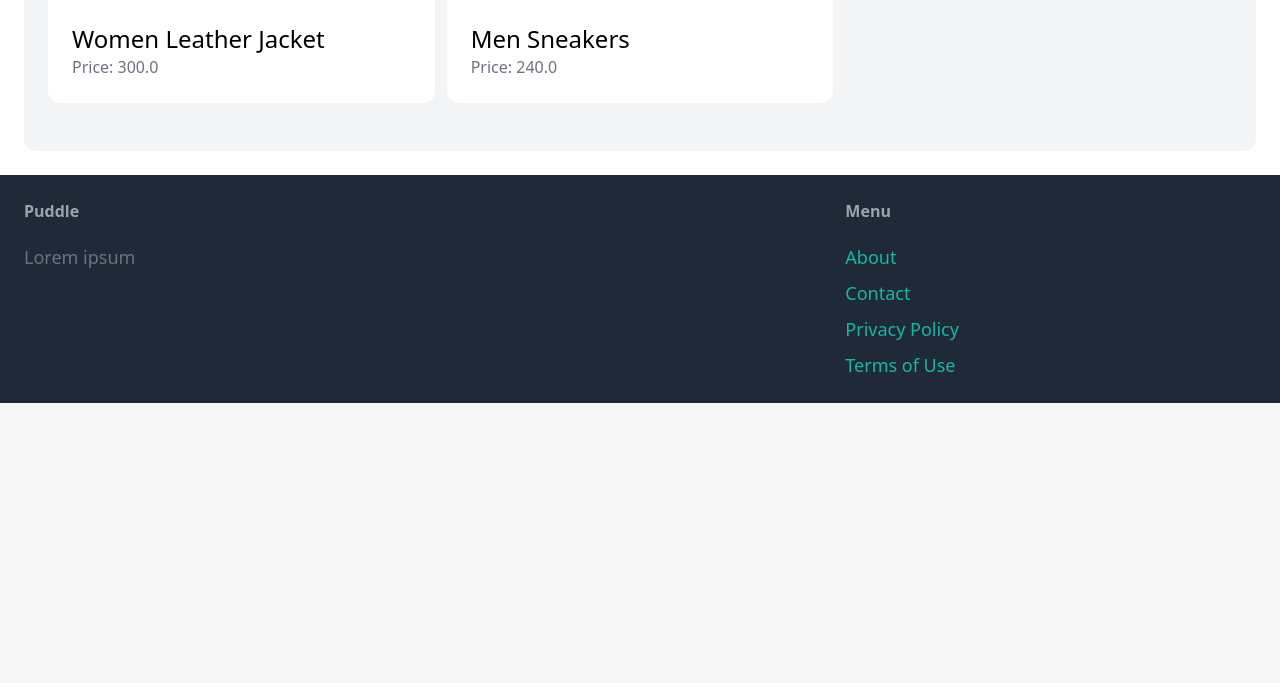
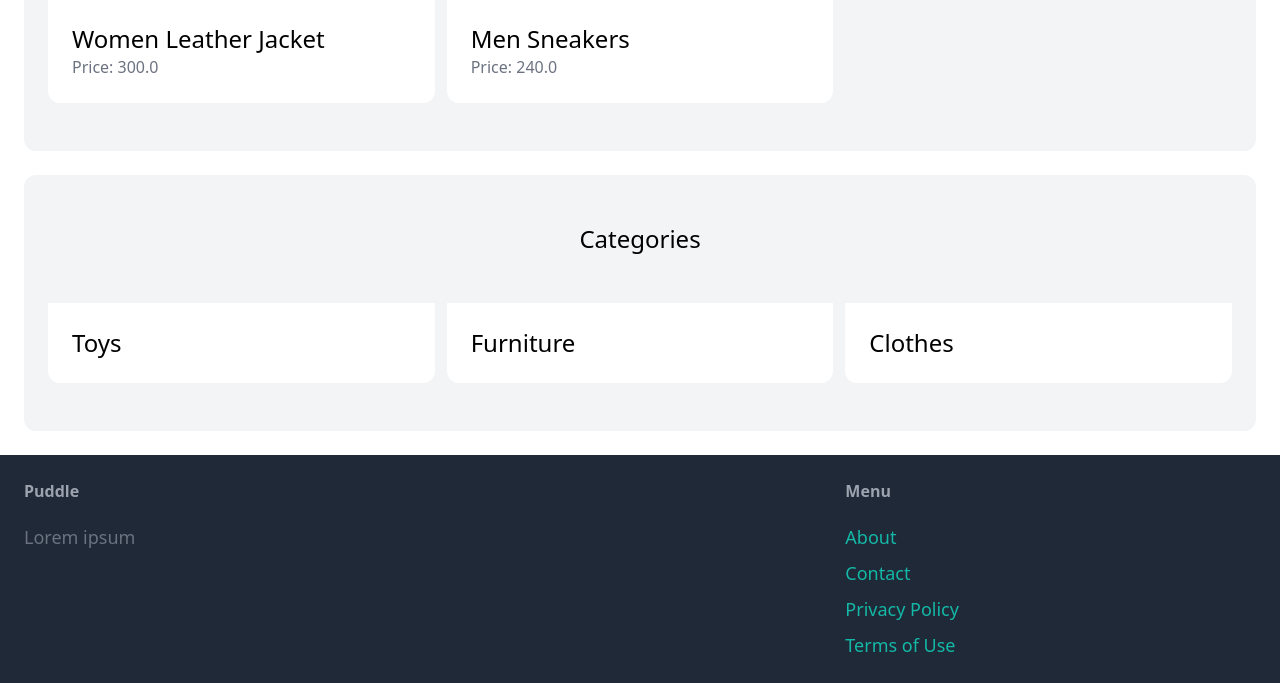
Before and after one commit to OgutuJoseph/puddle, a Django app: page / in a window 1280 px wide. Shown: the part 641-1324 px from the top of the page. Before the commit the page ends 1044 px from the top, so only its background shows below. Run offline with Django 4.2, Linux system fonts and the light colour scheme; data comes from the database, SQL or seed files in the repository; some libraries are stand-ins or nearby versions.

Commit message:
Render categories on Core App

```diff
--- a/puddle/core/templates/core/index.html
+++ b/puddle/core/templates/core/index.html
@@ -22,4 +22,20 @@
             {% endfor %}
         </div>
     </div>
+
+    <div class="mt-6 px-6 py-12 bg-gray-100 rounded-xl">
+        <h2 class="mb-12 text-2xl text-center">Categories</h2>
+
+        <div class="grid grid-cols-3 gap-3">
+            {% for category in categories %}
+            <div>
+                <a href="#">
+                    <div class="p-6 bg-white rounded-b-xl">
+                        <h2 class="text-2xl">{{ category.name }}</h2>
+                     </div>
+                </a>
+            </div>
+            {% endfor %}
+        </div>
+    </div>
 {% endblock %}
```
